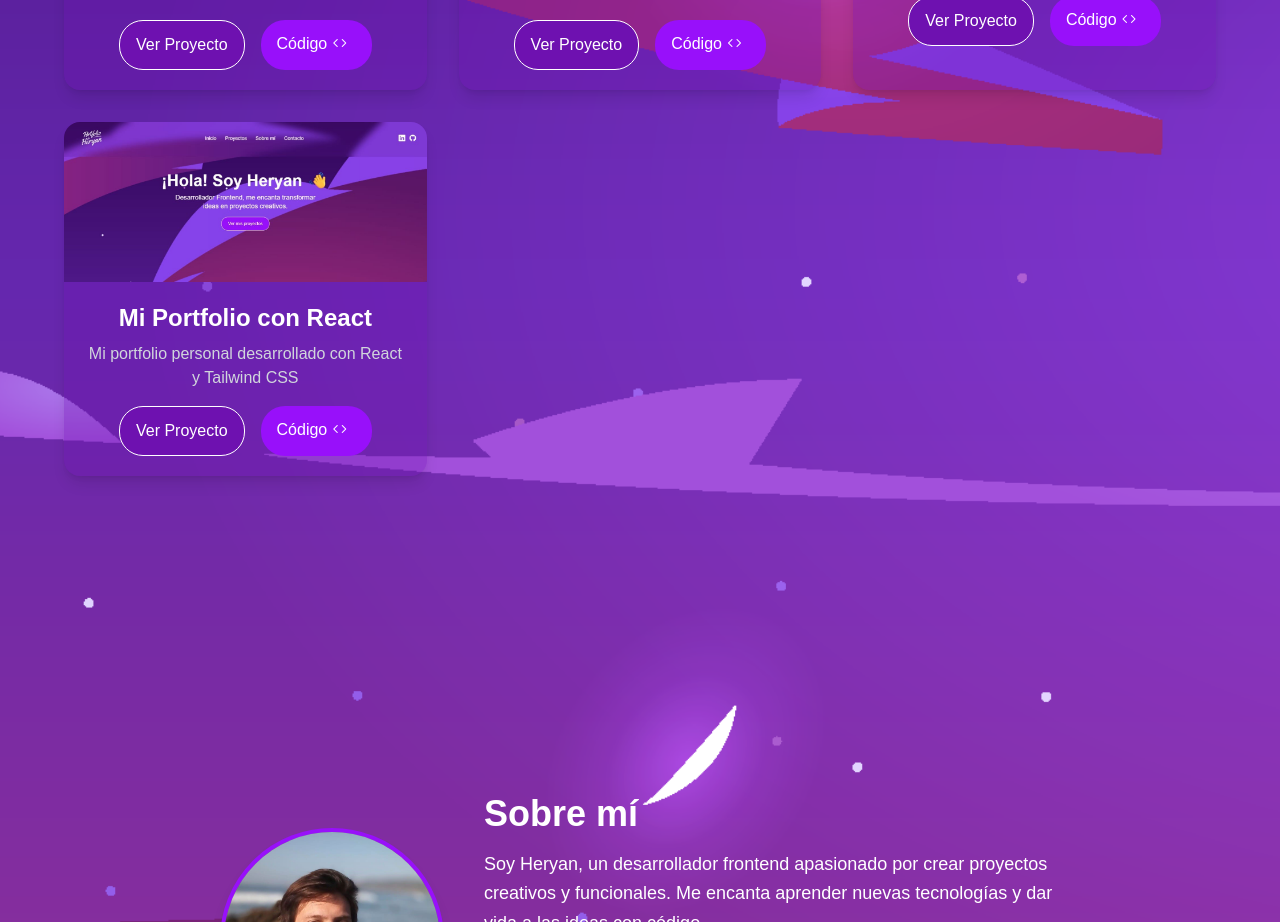
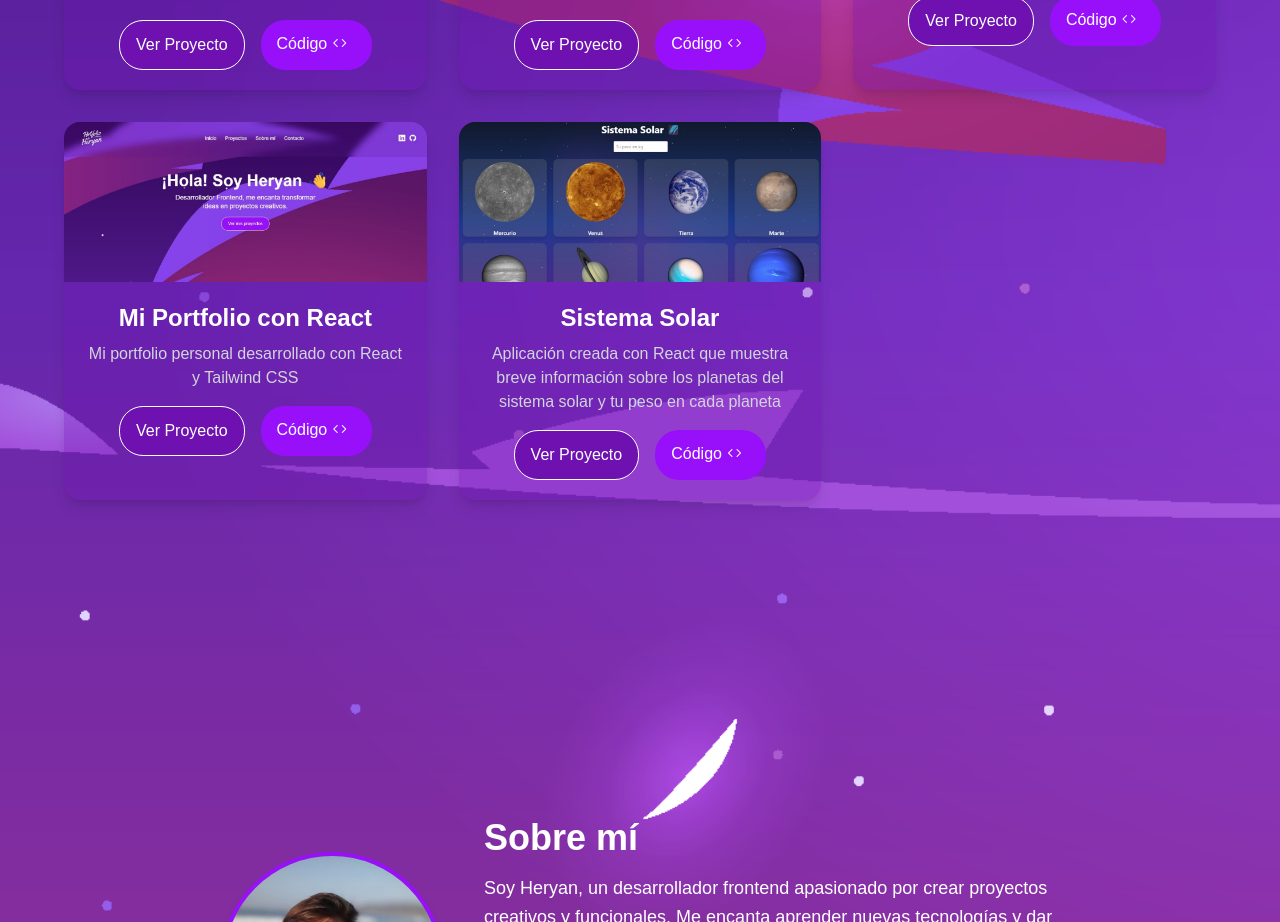
Before and after one commit to heryandejesus/proyecto-react, a React app: page / in a window 1280 px wide. Shown: the part 1240-2162 px from the top of the page. Built offline with nearby package versions, Linux system fonts and the light colour scheme; the HTML template or start-up script is replaced by a standard one.

Commit message:
incluyendo proyecto sistema solar

```diff
--- a/src/components/Proyectos/Projects.jsx
+++ b/src/components/Proyectos/Projects.jsx
@@ -3,6 +3,7 @@ import fondoLanding from "../../assets/landing-page.jpg"
 import fondoLanding2 from "../../assets/landing-page-estatica.jpg"
 import formularioDeContacto from "../../assets/formulario-de-contacto.jpg"
 import proyectoReact from "../../assets/proyecto-react.jpg"
+import sistemaSolar from "../../assets/sistema-solar.jpg"
 
 const projects = [
   {
@@ -36,6 +37,14 @@ const projects = [
     img: proyectoReact,
     demo: "https://heryandejesus.github.io/proyecto-react/",
     code: "https://github.com/heryandejesus/proyecto-react"
+  },
+  {
+    id: 5,
+    title: "Sistema Solar",
+    description: "Aplicación creada con React que muestra breve información sobre los planetas del sistema solar y tu peso en cada planeta",
+    img: sistemaSolar,
+    demo: "https://heryandejesus.github.io/sistema-solar/",
+    code: "https://github.com/heryandejesus/sistema-solar"
   }
 ]
 
```
Also changed, not shown: src/assets/sistema-solar.jpg (added).
